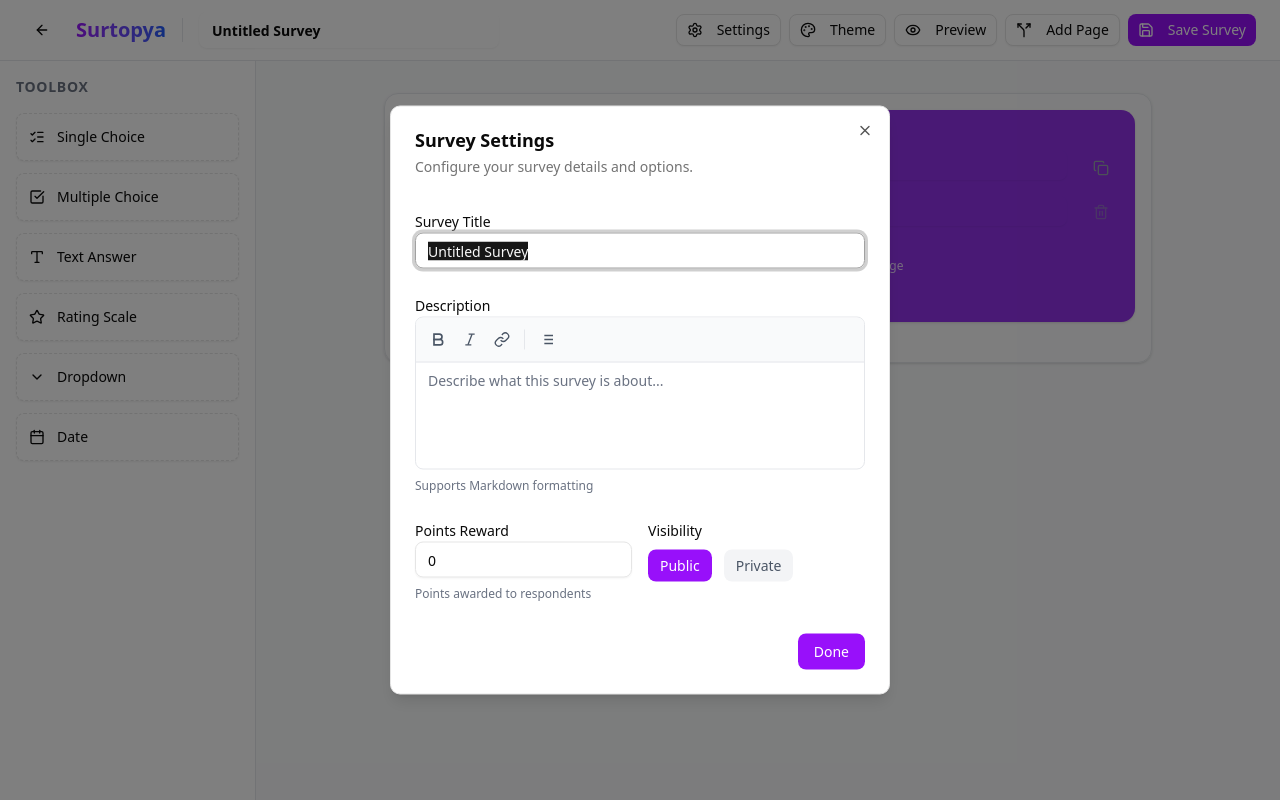
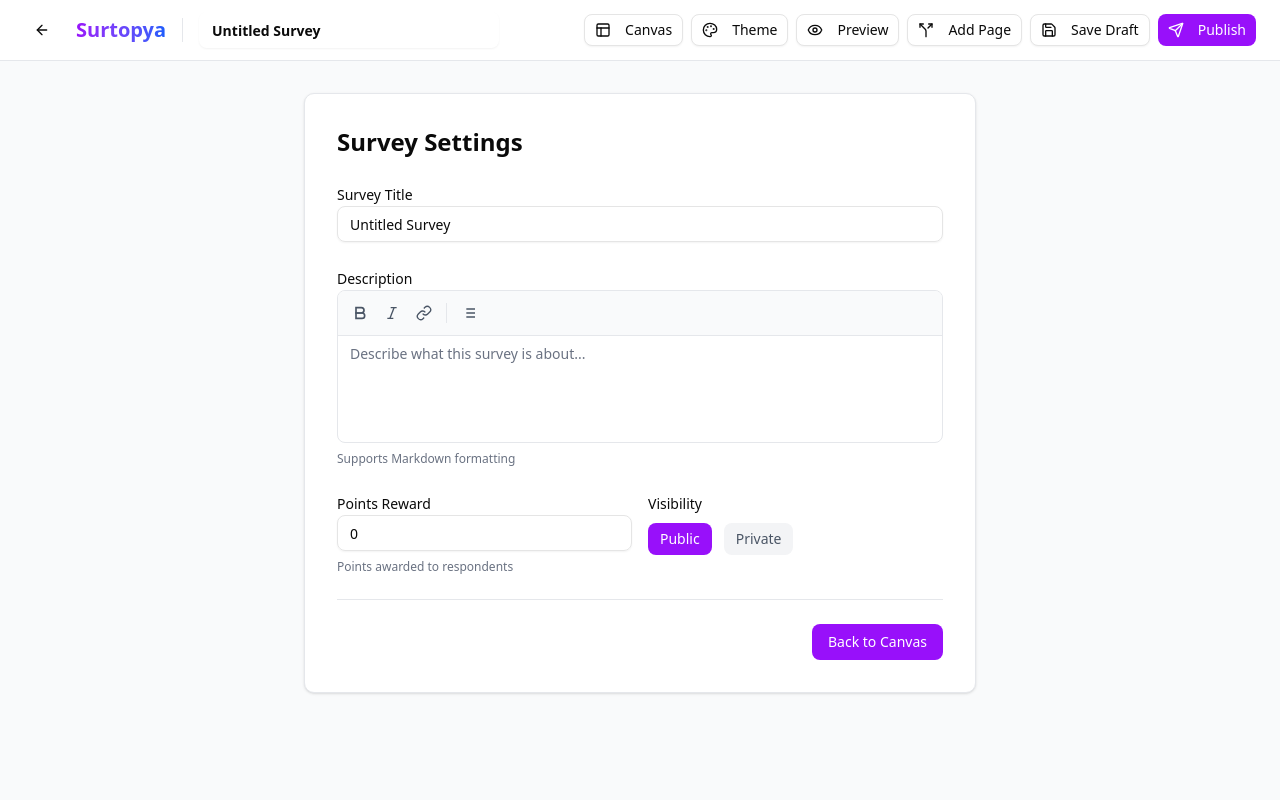
Before and after one commit to TimLai666/proj_surtopya, a Next.js app in the folder surtopya/: page /create in a window 1280 px wide. Both pictures are taken after a click on the button "Settings". Built offline with nearby package versions, Linux system fonts and the light colour scheme.

Commit message:
feat: 實作拖曳式問卷編輯器，包含問題管理、主題客製化及邏輯編輯功能

```diff
--- a/surtopya/src/components/builder/survey-builder.tsx
+++ b/surtopya/src/components/builder/survey-builder.tsx
@@ -8,7 +8,7 @@ import { Toolbox } from "./toolbox";
 import { Canvas } from "./canvas";
 import { Button } from "@/components/ui/button";
 import { Input } from "@/components/ui/input";
-import { Save, Eye, Palette, Layout, Split, ArrowLeft, Settings } from "lucide-react";
+import { Save, Eye, Palette, Layout, Split, ArrowLeft, Settings, Send } from "lucide-react";
 import { useRouter } from "next/navigation";
 import { nanoid } from "nanoid";
 import { ThemeEditor } from "./theme-editor";
@@ -52,7 +52,7 @@ export function SurveyBuilder() {
   const [activeLogicQuestionId, setActiveLogicQuestionId] = useState<string | null>(null);
   const [deletingQuestionId, setDeletingQuestionId] = useState<string | null>(null);
   const [mounted, setMounted] = useState(false);
-  const [settingsOpen, setSettingsOpen] = useState(false);
+  const [viewMode, setViewMode] = useState<'builder' | 'settings'>('builder');
   const [description, setDescription] = useState("");
   const [pointsReward, setPointsReward] = useState(0);
   const [isPublic, setIsPublic] = useState(true);
@@ -439,9 +439,18 @@ export function SurveyBuilder() {
           />
         </div>
         <div className="flex items-center gap-2">
-          <Button variant="outline" size="sm" onClick={() => setSettingsOpen(true)}>
+          <Button variant="outline" size="sm" onClick={() => setViewMode(viewMode === 'builder' ? 'settings' : 'builder')}>
+            {viewMode === 'builder' ? (
+                <>
                     <Settings className="mr-2 h-4 w-4" />
                     Settings
+                </>
+            ) : (
+                <>
+                    <Layout className="mr-2 h-4 w-4" />
+                    Canvas
+                </>
+            )}
           </Button>
           <Button variant="outline" size="sm" onClick={() => setActiveSidebar(activeSidebar === 'theme' ? 'toolbox' : 'theme')}>
             <Palette className="mr-2 h-4 w-4" />
@@ -455,115 +464,24 @@ export function SurveyBuilder() {
             <Split className="mr-2 h-4 w-4" />
             Add Page
           </Button>
-          <Button size="sm" className="bg-purple-600 hover:bg-purple-700 text-white" onClick={() => setIsDirty(false)}>
+          <Button variant="outline" size="sm" onClick={() => setIsDirty(false)}>
             <Save className="mr-2 h-4 w-4" />
-            Save Survey
+            Save Draft
+          </Button>
+          <Button size="sm" className="bg-purple-600 hover:bg-purple-700 text-white" onClick={() => { setIsDirty(false); alert('Survey published!'); }}>
+            <Send className="mr-2 h-4 w-4" />
+            Publish
           </Button>
         </div>
       </header>
 
       {/* Main Content */}
-      <DndContext
-        sensors={sensors}
-        collisionDetection={closestCenter}
-        onDragStart={handleDragStart}
-        onDragOver={handleDragOver}
-        onDragEnd={handleDragEnd}
-      >
-        <div className="flex flex-1 overflow-hidden">
-          {/* Sidebar */}
-          <aside className="w-64 border-r border-gray-200 bg-white p-4 dark:border-gray-800 dark:bg-gray-900 overflow-y-auto">
-            <div className="flex items-center justify-between mb-4">
-                <h2 className="text-sm font-semibold text-gray-500 uppercase tracking-wider">
-                    {activeSidebar === 'toolbox' ? 'Toolbox' : 'Theme'}
-                </h2>
-                {activeSidebar === 'theme' && (
-                    <Button variant="ghost" size="icon" onClick={() => setActiveSidebar('toolbox')} className="h-6 w-6">
-                        <Layout className="h-4 w-4" />
-                    </Button>
-                )}
-            </div>
-
-            {activeSidebar === 'toolbox' ? (
-                <Toolbox />
-            ) : (
-                <ThemeEditor theme={theme} onUpdate={(updates) => {
-                    setTheme({ ...theme, ...updates });
-                    setIsDirty(true);
-                }} />
-            )}
-          </aside>
-
-          {/* Canvas */}
-          <main
-            className="flex-1 overflow-y-auto p-8 transition-colors duration-200"
-            style={{
-                backgroundColor: theme.backgroundColor,
-                fontFamily: theme.fontFamily === 'serif' ? 'serif' : theme.fontFamily === 'mono' ? 'monospace' : theme.fontFamily === 'comic' ? '"Comic Sans MS", cursive, sans-serif' : 'inherit'
-            }}
-          >
-            <div className="mx-auto max-w-3xl" style={{ '--primary': theme.primaryColor } as React.CSSProperties}>
-              <SortableContext
-                items={questions.map(q => q.id).filter(id => {
-                    if (!activeItem) return true;
-                    // If dragging a section, only sections are sortable targets
-                    if (activeItem.type === 'section') {
-                        const q = questions.find(i => i.id === id);
-                        return q?.type === 'section';
-                    }
-                    return true;
-                })}
-                strategy={verticalListSortingStrategy}
-              >
-                <Canvas
-                  questions={questions}
-                  onUpdate={updateQuestion}
-                  onDelete={deleteQuestion}
-                  onDuplicate={duplicateQuestion}
-                  onOpenLogic={openLogicEditor}
-                  activeId={activeId}
-                  getLogicWarning={getLogicWarning}
-                />
-              </SortableContext>
-            </div>
-          </main>
-        </div>
-
-        {activeLogicQuestionId && questions.find(q => q.id === activeLogicQuestionId) && (
-            <LogicEditor
-                question={questions.find(q => q.id === activeLogicQuestionId)!}
-                allQuestions={questions}
-                open={logicEditorOpen}
-                onOpenChange={setLogicEditorOpen}
-                onSave={saveLogic}
-            />
-        )}
-
-        <Dialog open={!!deletingQuestionId} onOpenChange={(open) => !open && setDeletingQuestionId(null)}>
-            <DialogContent onInteractOutside={(e) => e.preventDefault()}>
-                <DialogHeader>
-                    <DialogTitle>Delete Question?</DialogTitle>
-                    <DialogDescription>
-                        Are you sure you want to delete this question? This action cannot be undone.
-                    </DialogDescription>
-                </DialogHeader>
-                <DialogFooter>
-                    <Button variant="outline" onClick={() => setDeletingQuestionId(null)}>Cancel</Button>
-                    <Button variant="destructive" onClick={confirmDelete}>Delete</Button>
-                </DialogFooter>
-            </DialogContent>
-        </Dialog>
-
-        {/* Settings Dialog */}
-        <Dialog open={settingsOpen} onOpenChange={setSettingsOpen}>
-            <DialogContent className="sm:max-w-[500px]" onInteractOutside={(e) => e.preventDefault()}>
-                <DialogHeader>
-                    <DialogTitle>Survey Settings</DialogTitle>
-                    <DialogDescription>
-                        Configure your survey details and options.
-                    </DialogDescription>
-                </DialogHeader>
-                <div className="space-y-6 py-4">
+        {/* Settings View */}
+        {viewMode === 'settings' ? (
+            <div className="flex-1 overflow-y-auto bg-gray-50 dark:bg-gray-950 p-8">
+                <div className="mx-auto max-w-2xl bg-white dark:bg-gray-900 rounded-lg shadow-sm border border-gray-200 dark:border-gray-800 p-8">
+                    <h2 className="text-2xl font-bold mb-6">Survey Settings</h2>
+                    <div className="space-y-6">
                         <div className="space-y-2">
                             <label className="text-sm font-medium">Survey Title</label>
                             <Input
@@ -688,9 +606,103 @@ export function SurveyBuilder() {
                                 </div>
                             </div>
                         </div>
+
+                        <div className="pt-6 border-t border-gray-200 dark:border-gray-800 text-right">
+                             <Button onClick={() => setViewMode('builder')} className="bg-purple-600 hover:bg-purple-700 text-white">
+                                Back to Canvas
+                             </Button>
                         </div>
+                    </div>
+                </div>
+            </div>
+        ) : (
+             <DndContext
+                sensors={sensors}
+                collisionDetection={closestCenter}
+                onDragStart={handleDragStart}
+                onDragOver={handleDragOver}
+                onDragEnd={handleDragEnd}
+              >
+                <div className="flex flex-1 overflow-hidden">
+                  {/* Sidebar */}
+                  <aside className="w-64 border-r border-gray-200 bg-white p-4 dark:border-gray-800 dark:bg-gray-900 overflow-y-auto">
+                    <div className="flex items-center justify-between mb-4">
+                        <h2 className="text-sm font-semibold text-gray-500 uppercase tracking-wider">
+                            {activeSidebar === 'toolbox' ? 'Toolbox' : 'Theme'}
+                        </h2>
+                        {activeSidebar === 'theme' && (
+                            <Button variant="ghost" size="icon" onClick={() => setActiveSidebar('toolbox')} className="h-6 w-6">
+                                <Layout className="h-4 w-4" />
+                            </Button>
+                        )}
+                    </div>
+
+                    {activeSidebar === 'toolbox' ? (
+                        <Toolbox />
+                    ) : (
+                        <ThemeEditor theme={theme} onUpdate={(updates) => {
+                            setTheme({ ...theme, ...updates });
+                            setIsDirty(true);
+                        }} />
+                    )}
+                  </aside>
+
+                  {/* Canvas */}
+                  <main
+                    className="flex-1 overflow-y-auto p-8 transition-colors duration-200"
+                    style={{
+                        backgroundColor: theme.backgroundColor,
+                        fontFamily: theme.fontFamily === 'serif' ? 'serif' : theme.fontFamily === 'mono' ? 'monospace' : theme.fontFamily === 'comic' ? '"Comic Sans MS", cursive, sans-serif' : 'inherit'
+                    }}
+                  >
+                    <div className="mx-auto max-w-3xl" style={{ '--primary': theme.primaryColor } as React.CSSProperties}>
+                      <SortableContext
+                        items={questions.map(q => q.id).filter(id => {
+                            if (!activeItem) return true;
+                            // If dragging a section, only sections are sortable targets
+                            if (activeItem.type === 'section') {
+                                const q = questions.find(i => i.id === id);
+                                return q?.type === 'section';
+                            }
+                            return true;
+                        })}
+                        strategy={verticalListSortingStrategy}
+                      >
+                        <Canvas
+                          questions={questions}
+                          onUpdate={updateQuestion}
+                          onDelete={deleteQuestion}
+                          onDuplicate={duplicateQuestion}
+                          onOpenLogic={openLogicEditor}
+                          activeId={activeId}
+                          getLogicWarning={getLogicWarning}
+                        />
+                      </SortableContext>
+                    </div>
+                  </main>
+                </div>
+
+                {activeLogicQuestionId && questions.find(q => q.id === activeLogicQuestionId) && (
+                    <LogicEditor
+                        question={questions.find(q => q.id === activeLogicQuestionId)!}
+                        allQuestions={questions}
+                        open={logicEditorOpen}
+                        onOpenChange={setLogicEditorOpen}
+                        onSave={saveLogic}
+                    />
+                )}
+
+                <Dialog open={!!deletingQuestionId} onOpenChange={(open) => !open && setDeletingQuestionId(null)}>
+                    <DialogContent onInteractOutside={(e) => e.preventDefault()}>
+                        <DialogHeader>
+                            <DialogTitle>Delete Question?</DialogTitle>
+                            <DialogDescription>
+                                Are you sure you want to delete this question? This action cannot be undone.
+                            </DialogDescription>
+                        </DialogHeader>
                         <DialogFooter>
-                    <Button onClick={() => setSettingsOpen(false)} className="bg-purple-600 hover:bg-purple-700 text-white">Done</Button>
+                            <Button variant="outline" onClick={() => setDeletingQuestionId(null)}>Cancel</Button>
+                            <Button variant="destructive" onClick={confirmDelete}>Delete</Button>
                         </DialogFooter>
                     </DialogContent>
                 </Dialog>
@@ -760,6 +772,7 @@ export function SurveyBuilder() {
                   ) : null}
                 </DragOverlay>
               </DndContext>
+        )}
     </div>
   );
 }
```
Lines whose indentation alone changed are shown as unchanged.
